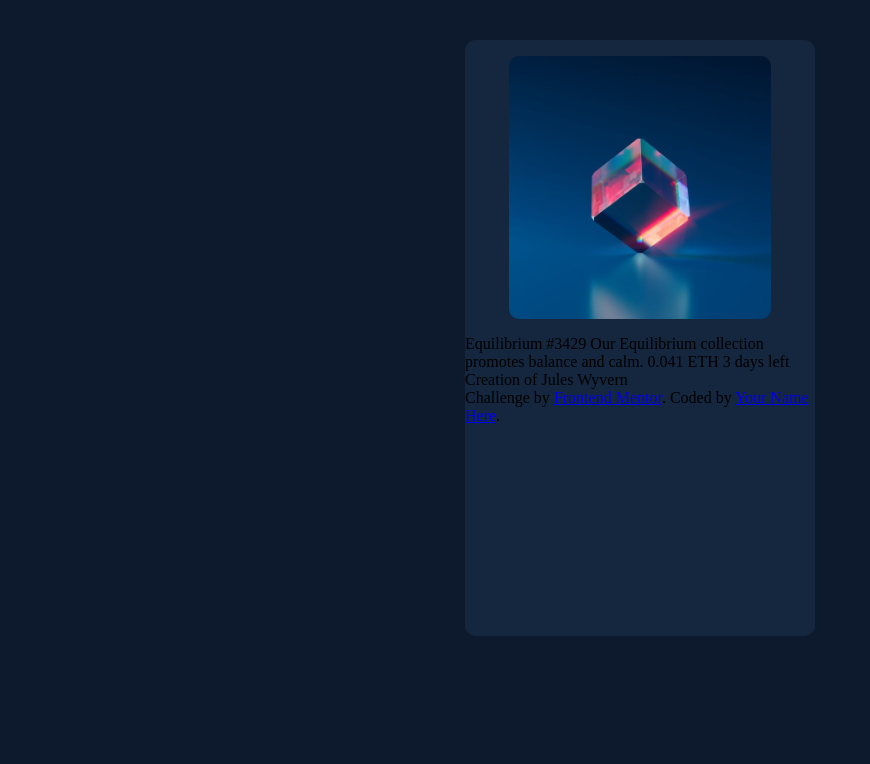
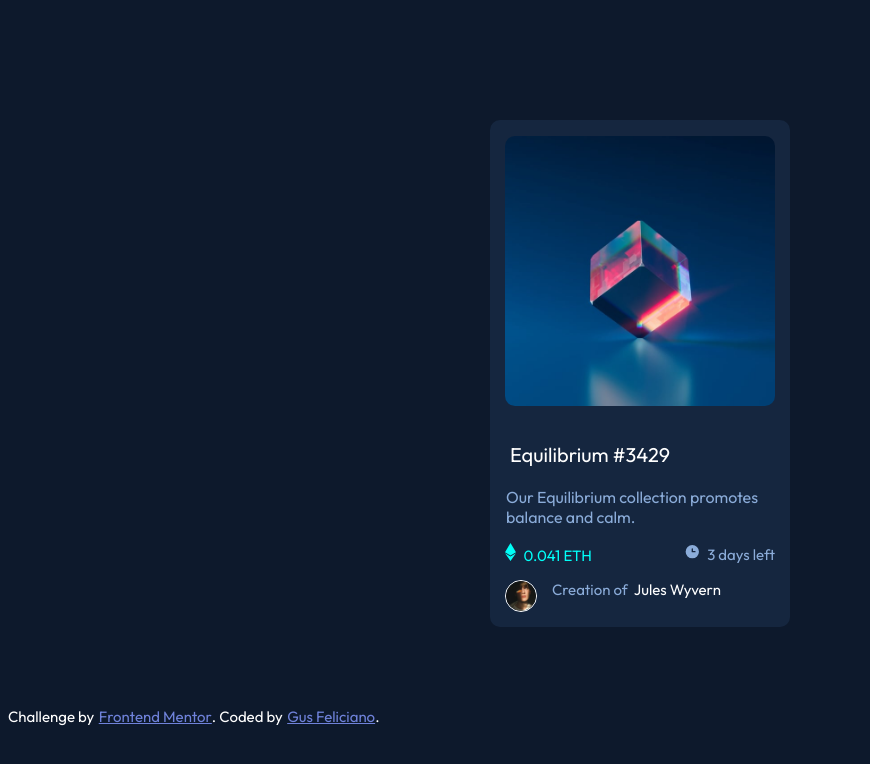
Before and after one commit to gusfeliciano/nft-preview-card-component, a plain HTML site: page index.html in a window 1280 px wide. Shown: the whole page, without its empty margins (0-870 px from the left). Drawn offline with Linux system fonts and the light colour scheme.

Commit message:
css updated with fonts and sizes

```diff
--- a/index.html
+++ b/index.html
@@ -6,6 +6,9 @@
 
   <link rel="icon" type="image/png" sizes="32x32" href="./images/favicon-32x32.png">
   <link rel="stylesheet" href="style.css">
+  <style>
+    @import url('https://fonts.googleapis.com/css2?family=Outfit:wght@300;400;600&display=swap');
+  </style>
   <title>Frontend Mentor | NFT preview card component</title>
 
 
@@ -15,19 +18,27 @@
     <div class="main-logo">
       <img src="/images/image-equilibrium.jpg" alt="image-equilibrium">
     </div>
-    Equilibrium #3429
+    <div class="main-content">
+      <div class="main-title">
+      Equilibrium #3429
+      </div>
+      <div class="main-description">
+      Our Equilibrium collection promotes balance and calm.
+      </div>
+      <div class="secondary-description">
+        <div class="eth"> <img src="/images/icon-ethereum.svg">0.041 ETH</div>
+        <div class="time"> <img src="/images/icon-clock.svg"> 3 days left</div>
+      </div>
+      <div class="created">
+        <img src="/images/image-avatar.png" alt="avatar">
+      Creation of <div class="name">Jules Wyvern</div>
+      </div>
+    </div>
+  </div>
 
-    Our Equilibrium collection promotes balance and calm.
-
-    0.041 ETH
-    3 days left
-
-    Creation of Jules Wyvern
-
-    <div class="attribution">
-      Challenge by <a href="https://www.frontendmentor.io?ref=challenge" target="_blank">Frontend Mentor</a>.
-      Coded by <a href="#">Your Name Here</a>.
-    </div>
+  <div class="attribution">
+    Challenge by <a href="https://www.frontendmentor.io?ref=challenge" target="_blank">Frontend Mentor</a>.
+    Coded by <a href="#">Gus Feliciano</a>.
   </div>
 </body>
 </html>
--- a/style.css
+++ b/style.css
@@ -1,6 +1,16 @@
 body {
     background-color: #0D192C;
     max-height: 100vh;
+    font-family: "Outfit";
+}
+
+.main-card {
+    margin: auto;
+    margin-top: 15vh;
+    width: 300px;
+    background-color: #15263F;
+    box-shadow: 10px;
+    border-radius: 10px;
 }
 
 .main-logo {
@@ -10,18 +20,85 @@ body {
 }
 
 .main-logo img{
-    width: 75%;
+    width: 90%;
     margin: 2vh;
     border-radius: 10px;
 }
 
 
-.main-card {
-    margin: auto;
-    margin-top: 5vh;
-    width: 350px;
-    height: 596px;
-    background-color: #15263F;
-    box-shadow: 10px;
-    border-radius: 10px;
+.main-content {
+    display: flex;
+    flex-direction: column;
 }
+
+.main-title {
+    color: white;
+    margin-left: 1em;
+    margin-bottom: 1em;
+    margin-top: 1em;
+    font-size: 20px;
+}
+
+.main-description {
+    color: #8BACD9;
+    margin-left: 1em;
+    margin-bottom: 1em;
+    font-size: 16px;
+}
+
+.secondary-description {
+    display: flex;
+    justify-content: space-between;
+    padding-bottom: 1em;
+    font-size: 15px;
+}
+
+.eth {
+    margin-left: 1em;
+    color: #00FFF8;
+}
+
+.eth img {
+    margin-right: .5em;
+}
+
+.time {
+    margin-right: 1em;
+    color: #8BACD9;
+}
+
+.time img {
+    margin-right: .2em;
+}
+
+.created {
+    display: flex;
+    margin-left: 1em;
+    color: #8BACD9;
+    font-size: 15px;
+    margin-bottom: 1em;
+}
+
+.name {
+    color: white;
+    margin-left: .4em;
+}
+
+.created img {
+    width: 2em;
+    margin-right: 1em;
+    border: 1px solid white;
+    border-radius: 50%;
+}
+
+.attribution {
+    color: white;
+    font-size: 15px;
+    display: flex;
+    margin-top: 10vh;
+}
+
+.attribution a {
+    color: rgb(111, 130, 218);
+    margin-left: .3em;
+}
```
